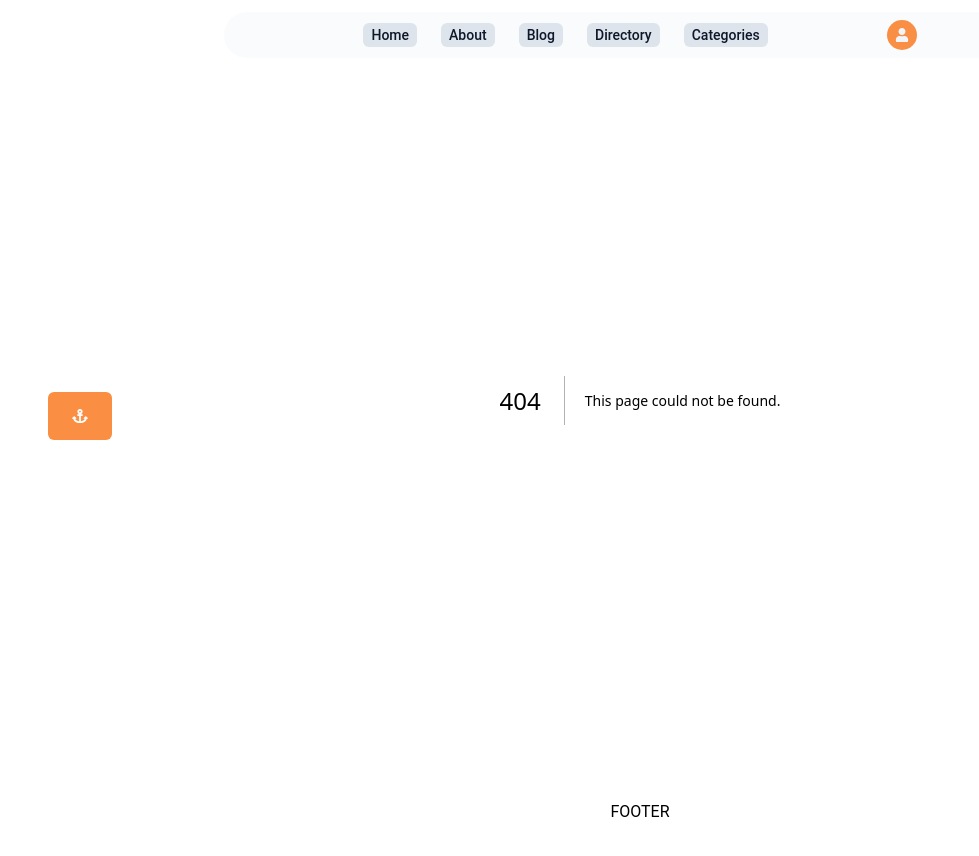
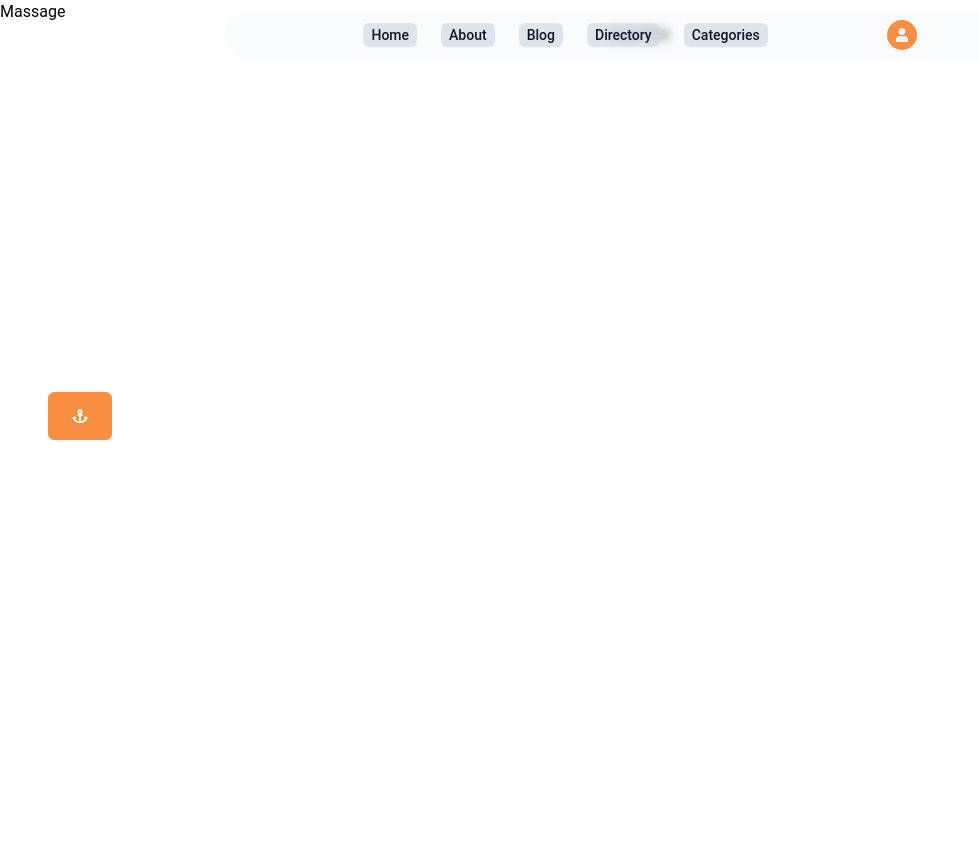
Before and after one commit to MatthewsRicky/travelapp, a Next.js app: page /blog/massage in a window 1280 px wide. Before the commit this address had no page. Shown: the top 856 px of the page, without its empty margins (0-979 px from the left). After the commit the page ends 800 px from the top, so only its background shows below. Built offline with nearby package versions, Linux system fonts and the light colour scheme.

Commit message:
Create page.tsx

```diff
--- /dev/null
+++ b/app/blog/massage/page.tsx
@@ -0,0 +1,7 @@
+import React from "react";
+
+const Massage = () => {
+	return <div>Massage</div>;
+};
+
+export default Massage;
```
